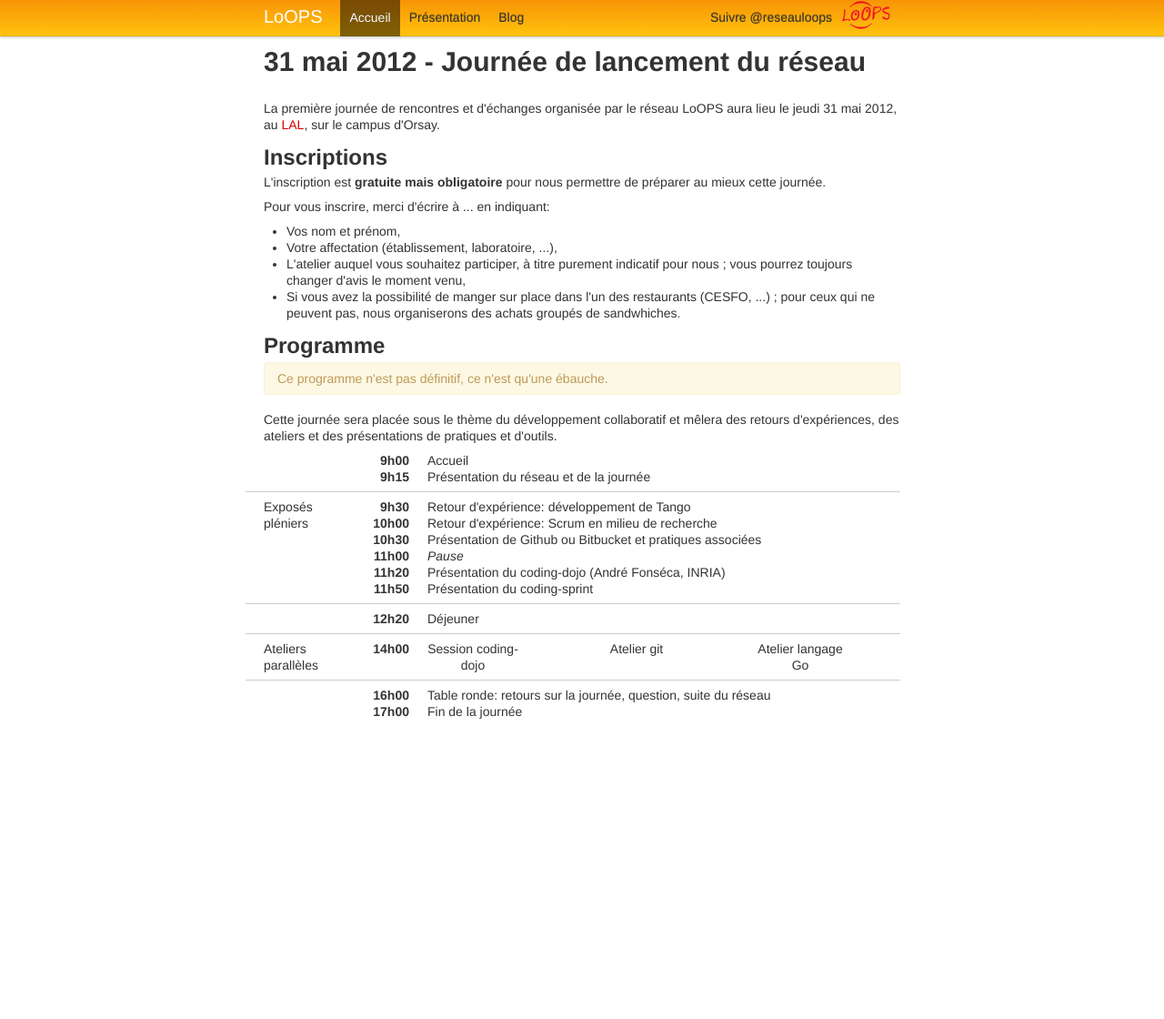
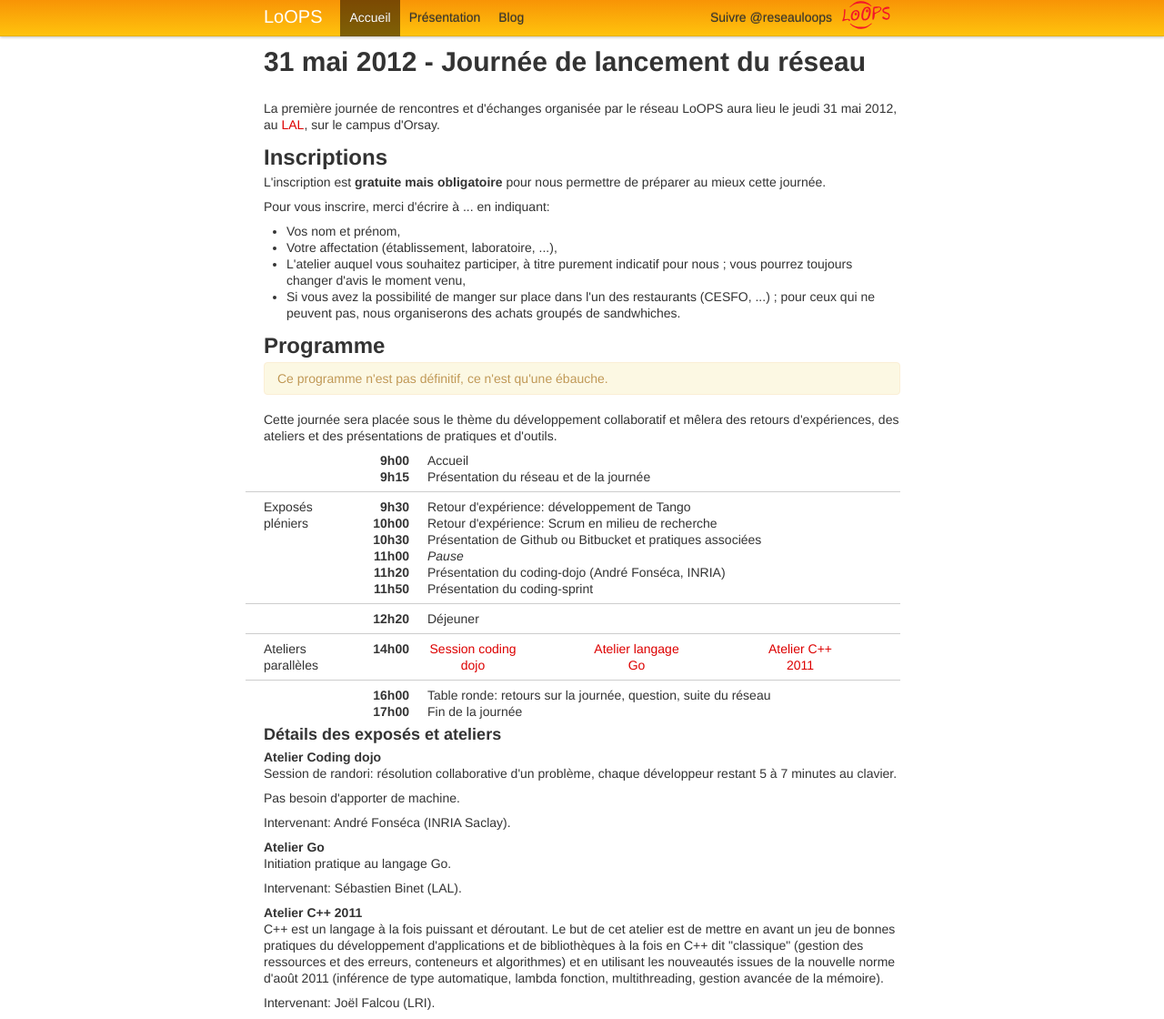
Before and after one commit to reseau-loops/reseau-loops.github.com, a Jekyll site: the page built from journee_2012_05_31.html, in a window 1280 px wide and 1120 px high. Shown: the whole window at 91% size. Built offline with Jekyll 4.4.1, drawn with Linux system fonts in a browser that asks for light colours; Markdown is read by kramdown in place of the engine named in the settings; comment, search, counter and statistics services are not loaded.

Commit message:
ajout details au programme + c++

```diff
--- a/journee_2012_05_31.html
+++ b/journee_2012_05_31.html
@@ -90,11 +90,11 @@ pratiques et d'outils.
   <div class="span10">
     <div class="row">
       <div class="span1 time">14h00</div>
-      <div class="span2 prog-parallel">Session coding-dojo</div>
+      <div class="span2 prog-parallel"><a href="#dojo">Session coding dojo</a></div>
       <div class="span1 prog-vert-sep">&nbsp;</div>
-      <div class="span2 prog-parallel">Atelier git</div>
+      <div class="span2 prog-parallel"><a href="#go">Atelier langage Go</a></div>
       <div class="span1 prog-vert-sep">&nbsp;</div>
-      <div class="span2 prog-parallel">Atelier langage Go</div>
+      <div class="span2 prog-parallel"><a href="#cpp">Atelier C++ 2011</a></div>
     </div>
   </div>
 </div>
@@ -112,3 +112,37 @@ pratiques et d'outils.
     </div>
   </div>
 </div>
+
+<h3>Détails des exposés et ateliers</h3>
+<h4 id="dojo">Atelier Coding dojo</h4>
+<p>
+Session de randori: résolution collaborative d'un problème, chaque développeur
+restant 5 à 7 minutes au clavier.
+</p>
+<p>Pas besoin d'apporter de machine.</p>
+<p>
+Intervenant: André Fonséca (INRIA Saclay).
+</p>
+
+<h4 id="go">Atelier Go</h4>
+<p>
+Initiation pratique au langage Go.
+</p>
+<p>
+Intervenant: Sébastien Binet (LAL).
+</p>
+
+
+<h4 id="cpp">Atelier C++ 2011</h4>
+<p>
+C++ est un langage à la fois puissant et déroutant. Le but de cet
+atelier est de mettre en avant un jeu de bonnes pratiques du développement
+d'applications et de bibliothèques à la fois en C++ dit "classique" (gestion
+des ressources et des erreurs, conteneurs et algorithmes) et en utilisant
+les nouveautés issues de la nouvelle norme d'août 2011
+(inférence de type automatique, lambda fonction, multithreading, gestion
+avancée de la mémoire).
+</p>
+<p>
+Intervenant: Joël Falcou (LRI).
+</p>
--- a/less/mystyle.less
+++ b/less/mystyle.less
@@ -42,3 +42,5 @@ h1 {
 
 .prog-vert-sep {
 }
+
+*:target { background: yellow; }
--- a/less/type.less
+++ b/less/type.less
@@ -51,7 +51,7 @@ h2 {
   }
 }
 h3 {
-  line-height: @baseLineHeight * 1.5;
+  line-height: @baseLineHeight * 1.8;
   font-size: 18px;
   small {
     font-size: 14px;
--- a/style.css
+++ b/style.css
@@ -337,7 +337,7 @@ h2 small {
   font-size: 18px;
 }
 h3 {
-  line-height: 27px;
+  line-height: 32.4px;
   font-size: 18px;
 }
 h3 small {
@@ -3572,3 +3572,6 @@ h1 {
 .prog-parallel {
   text-align: center ;
 }
+*:target {
+  background: yellow;
+}
```
